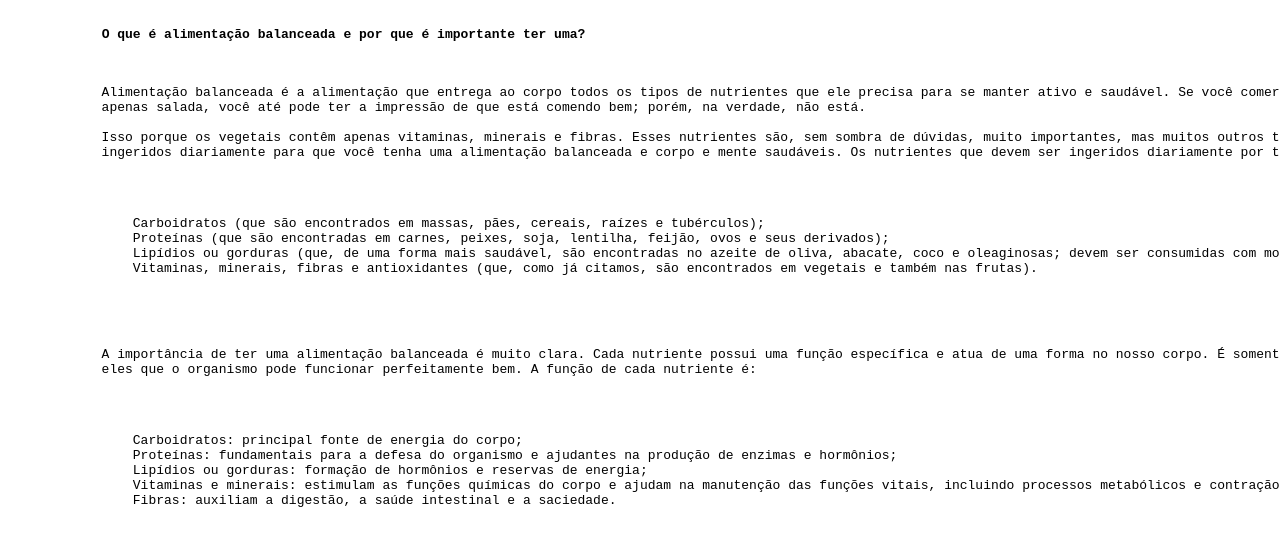
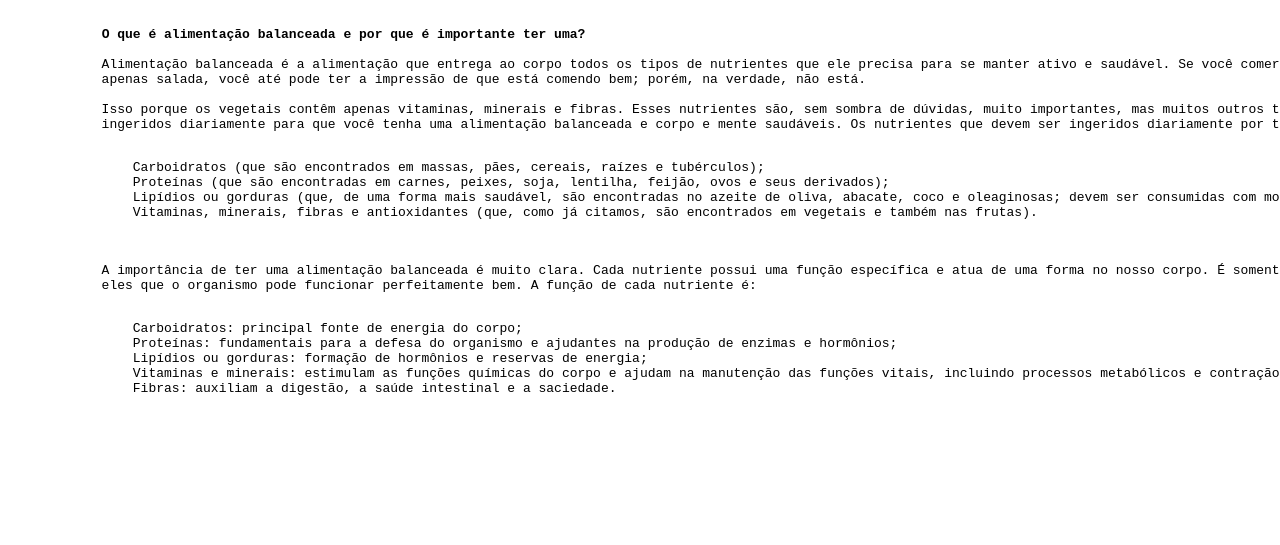
Before and after one commit to wsteffens/progweb, a plain HTML site: page alimentacao.html in a window 1280 px wide. Shown: the part 405-950 px from the top of the page. After the commit the page ends 898 px from the top, so only its background shows below. Drawn offline with Linux system fonts and the light colour scheme.

Commit message:
Update alimentacao.html

```diff
--- a/alimentacao.html
+++ b/alimentacao.html
@@ -60,20 +60,20 @@
             <img src="alimentacao.webp" alt="alimentacao" style="width:50%;">
             <br>
             <b>O que é alimentação balanceada e por que é importante ter uma?</b>
-            <p>
+
             Alimentação balanceada é a alimentação que entrega ao corpo todos os tipos de nutrientes que ele precisa para se manter ativo e saudável. Se você comer um prato que tenha
             apenas salada, você até pode ter a impressão de que está comendo bem; porém, na verdade, não está.
 
             Isso porque os vegetais contêm apenas vitaminas, minerais e fibras. Esses nutrientes são, sem sombra de dúvidas, muito importantes, mas muitos outros também devem ser
-            ingeridos diariamente para que você tenha uma alimentação balanceada e corpo e mente saudáveis. Os nutrientes que devem ser ingeridos diariamente por todos são:</p>
+            ingeridos diariamente para que você tenha uma alimentação balanceada e corpo e mente saudáveis. Os nutrientes que devem ser ingeridos diariamente por todos são:
             <pre>
                 Carboidratos (que são encontrados em massas, pães, cereais, raízes e tubérculos);
                 Proteínas (que são encontradas em carnes, peixes, soja, lentilha, feijão, ovos e seus derivados);
                 Lipídios ou gorduras (que, de uma forma mais saudável, são encontradas no azeite de oliva, abacate, coco e oleaginosas; devem ser consumidas com moderação);
                 Vitaminas, minerais, fibras e antioxidantes (que, como já citamos, são encontrados em vegetais e também nas frutas).</pre>
-            <p>
+
             A importância de ter uma alimentação balanceada é muito clara. Cada nutriente possui uma função específica e atua de uma forma no nosso corpo. É somente consumindo todos
-            eles que o organismo pode funcionar perfeitamente bem. A função de cada nutriente é:</p>
+            eles que o organismo pode funcionar perfeitamente bem. A função de cada nutriente é:
             <pre>
                 Carboidratos: principal fonte de energia do corpo;
                 Proteínas: fundamentais para a defesa do organismo e ajudantes na produção de enzimas e hormônios;
```
